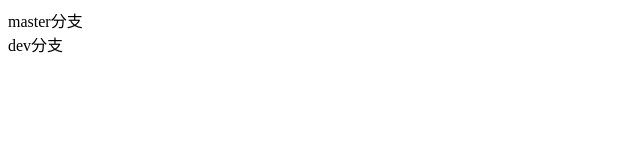
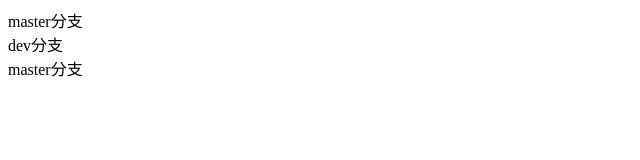
Before and after one commit to fengyouhong/feng, a plain HTML site: page index.html in a window 1280 px wide. Shown: the full height of the page, 0-640 px from the left. Drawn offline with Linux system fonts and the light colour scheme.

Commit message:
再次添加

```diff
--- a/index.html
+++ b/index.html
@@ -9,5 +9,7 @@
 
 
 		<div class="dev">dev分支</div>
+
+		<div class="master">master分支</div>
 	</body>
 </html>
```
